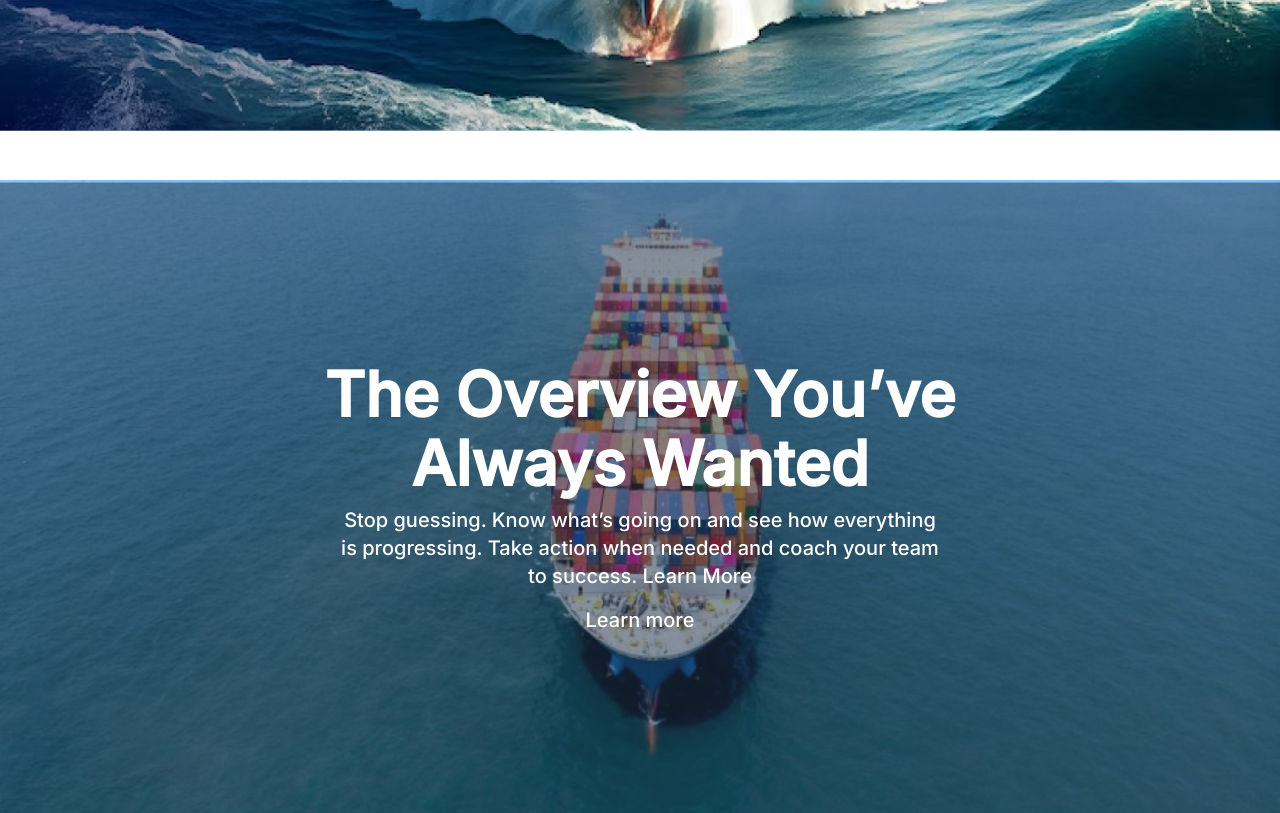
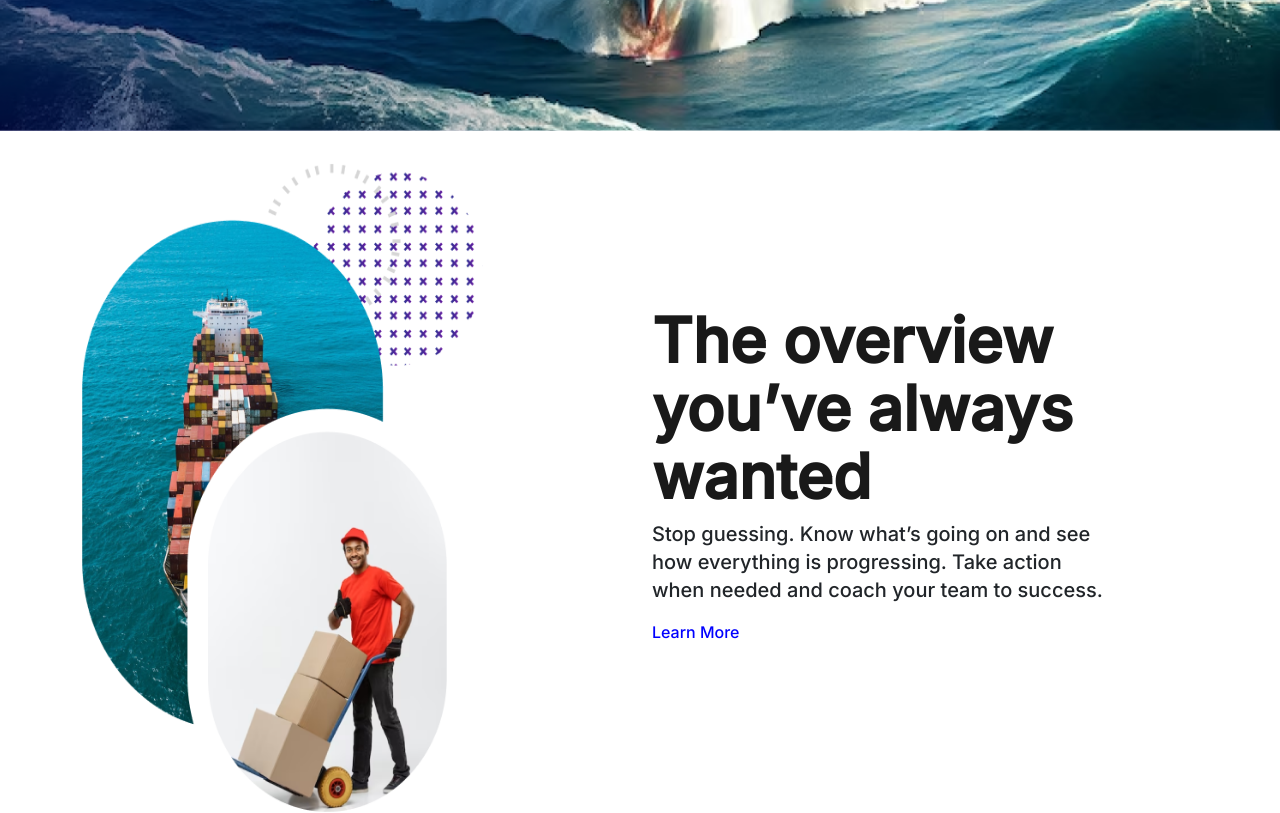
Before and after one commit to TahaAhmed63/bussinessagent, a React (Create React App) app: page /ImportExport in a window 1280 px wide. Shown: the part 620-1433 px from the top of the page. Built offline with nearby package versions, Linux system fonts and the light colour scheme.

Commit message:
'sectiondone'

```diff
--- a/src/pages/ImportExport/ImportExport.css
+++ b/src/pages/ImportExport/ImportExport.css
@@ -1,4 +1,4 @@
-.FroImg{
+.FroImg {
   width: 100%;
   height: 751.572px;
   flex-shrink: 0;
@@ -7,34 +7,39 @@
   background-size: 100% 100%;
   /* background-size: cover; */
 }
-  .h1{
-    color: #FFF;
+.h1 {
+  color: #fff;
   font-size: 60px;
   font-family: Inter;
   font-weight: 700;
   line-height: 66px;
   /* letter-spacing: -1px; */
-
 }
-  .p{
-    color: #FFF;
+.p {
+  color: #fff;
   font-size: 18px;
   font-family: Inter;
   line-height: 32px;
   letter-spacing: -1px;
 }
-  .btnBanner{
+.btnBanner {
   border-radius: 5px;
-  border: 1px solid #FFF;
+  border: 1px solid #fff;
   border-radius: 10px;
-  background: linear-gradient(135deg, #3F3D56 0%, #1228E0 100%);
-  color: #FFF;
+  background: linear-gradient(135deg, #3f3d56 0%, #1228e0 100%);
+  color: #fff;
   text-align: center;
   font-size: 16px;
   font-family: Inter;
   padding: 10px 27px;
 }
-  .Section3{
+.section2h1 {
+  color: #191919;
+  font-size: 62px;
+  font-weight: 600;
+  line-height: 110%;
+}
+.Section3 {
   width: 100%;
   height: 652.009px;
   flex-shrink: 0;
@@ -44,7 +49,7 @@
   /* background-size: cover; */
 }
 .Section3 h1 {
-    color: #FFF;
+  color: #fff;
   text-align: center;
   font-size: 62px;
   font-weight: 600;
@@ -52,8 +57,12 @@ line-height: 110%;
   text-transform: capitalize;
 }
 .Section3 p {
-    color: #FFF;
+  color: #fff;
   text-align: center;
   font-size: 20px;
   line-height: 140%;
 }
+.section2p{
+  font-size: 20px;
+  line-height: 140%;
+}
--- a/src/pages/ImportExport/ImportExport.js
+++ b/src/pages/ImportExport/ImportExport.js
@@ -2,10 +2,12 @@ import React from 'react'
 import Banner from './Banner'
 import './ImportExport.css'
 import Section3 from './Section3'
+import Section2 from './Section2'
 const ImportExport = () => {
   return (
     <div>
         <Banner/>
+        <Section2/>
         <Section3/>
     </div>
   )
--- /dev/null
+++ b/src/pages/ImportExport/Section2.js
@@ -0,0 +1,20 @@
+import React from 'react'
+import image from '../../assets/importSection2.png'
+const Section2 = () => {
+  return (
+    <div className='container'>
+        <div className='row align-items-center '>
+              <div className='col-12 col-md-12 col-lg-6'>
+                   <img src={image} alt='photos' height={'703.329px'} width={"80%"} />
+              </div>
+              <div className='col-12 col-md-12 col-lg-5'>
+                   <h1 className='section2h1'>The overview you’ve always wanted</h1>
+                   <p className='section2p'>Stop guessing. Know what’s going on and see how everything is progressing. Take action when needed and coach your team to success.</p>
+                   <p style={{color:'blue'}}>Learn More</p>
+              </div>
+        </div>
+    </div>
+  )
+}
+
+export default Section2
```
Also changed, not shown: src/Assets/importSection2.png (added). Lines whose indentation alone changed are shown as unchanged.
